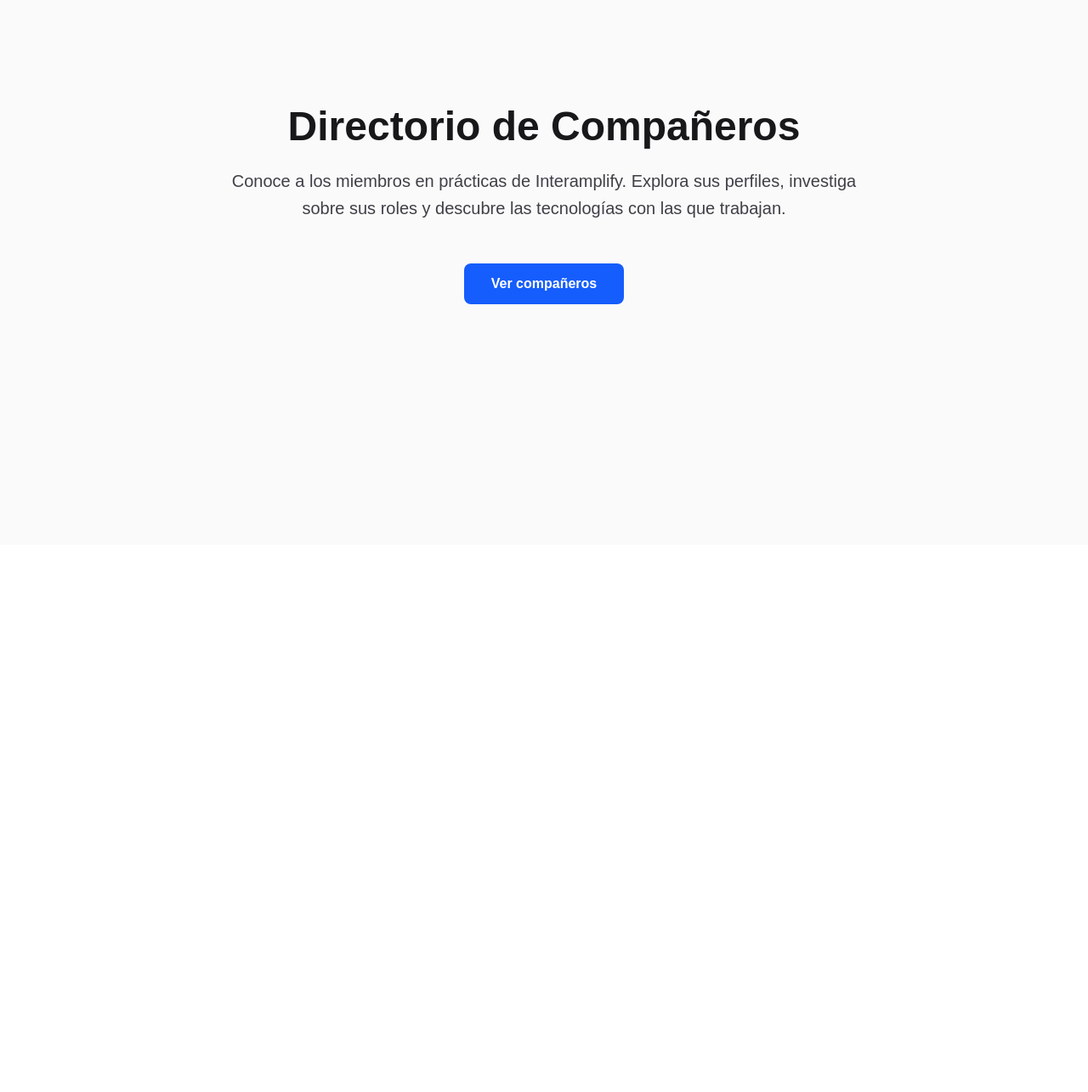
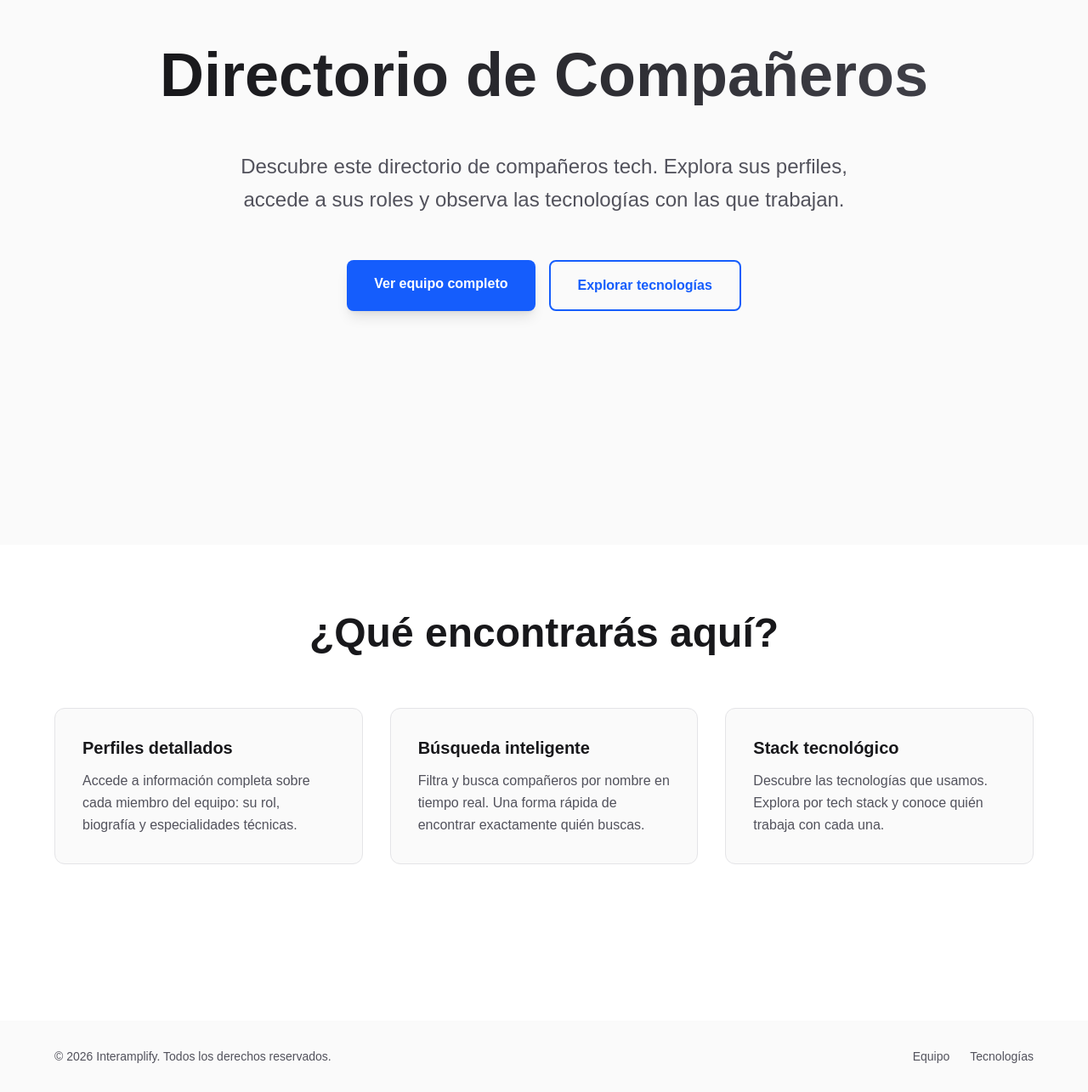
Before and after one commit to castellanogomezcarlos-wq/Directorio-companeros, a Next.js app: page / in a window 1280 px wide. Shown: the part 159-1444 px from the top of the page at 85% size. Before the commit the page ends 800 px from the top, so only its background shows below. Built offline with nearby package versions, Linux system fonts and the light colour scheme.

Commit message:
Carpetas y mejora de la página de bienvenida

```diff
--- a/src/app/page.tsx
+++ b/src/app/page.tsx
@@ -1,29 +1,94 @@
-import Image from "next/image";
 import Link from "next/link";
 
 export default function PantallaInicio() {
   return (
-    <main className="min-h-screen bg-zinc-50 dark:bg-zinc-950 flex items-center justify-center">
-      <div className="max-w-3xl mx-auto px-4 text-center">
-        {/* Nombre de la aplicación */}
-        <h1 className="text-5xl font-bold text-zinc-900 dark:text-zinc-50 mb-6">
+    <main className="min-h-screen bg-zinc-50 dark:bg-zinc-950 text-zinc-900 dark:text-zinc-50">
+      {/* Hero Section */}
+      <section className="min-h-screen flex items-center justify-center px-4 py-16">
+        <div className="max-w-5xl mx-auto text-center">
+          {/* Titular principal */}
+          <h1 className="text-6xl sm:text-7xl font-bold mb-13 bg-gradient-to-r from-zinc-900 to-zinc-700 dark:from-zinc-50 dark:to-zinc-300 bg-clip-text text-transparent">
             Directorio de Compañeros
           </h1>
 
-        {/* Mensaje de bienvenida */}
-        <p className="text-xl text-zinc-700 dark:text-zinc-400 mb-12 leading-relaxed">
-          Conoce a los miembros en prácticas de Interamplify. Explora sus perfiles, investiga
-          sobre sus roles y descubre las tecnologías con las que trabajan.
+          {/* Subtítulo */}
+          <p className="text-xl sm:text-2xl text-zinc-600 dark:text-zinc-400 mb-13 leading-relaxed max-w-3xl mx-auto">
+            Descubre este directorio de compañeros tech. Explora sus perfiles, accede a sus roles y observa las
+            tecnologías con las que trabajan.
           </p>
 
-        {/* Enlace a los compañeros */}
+          {/* Call-to-action / Enlaces */}
+          <div className="flex flex-col sm:flex-row gap-4 justify-center mb-16">
             <Link
               href="/companeros"
-          className="inline-block px-8 py-3 bg-blue-600 dark:bg-blue-400 text-white dark:text-zinc-950 font-semibold rounded-lg hover:bg-blue-700 dark:hover:bg-blue-300 transition-colors duration-200"
+              className="px-8 py-4 bg-blue-600 dark:bg-blue-400 text-white dark:text-zinc-950 font-semibold rounded-lg hover:bg-blue-700 dark:hover:bg-blue-300 transition-all duration-200 transform hover:scale-105 shadow-lg"
             >
-          Ver compañeros
+              Ver equipo completo
+            </Link>
+            <Link
+              href="/tecnologias"
+              className="px-8 py-4 border-2 border-blue-600 dark:border-blue-400 text-blue-600 dark:text-blue-400 font-semibold rounded-lg hover:bg-blue-50 dark:hover:bg-zinc-900 transition-all duration-200"
+            >
+              Explorar tecnologías
             </Link>
           </div>
+        </div>
+      </section>
+
+      {/* Sección de características */}
+      <section className="bg-white dark:bg-zinc-900 py-20 px-4 h-140">
+        <div className="max-w-6xl mx-auto">
+          <h2 className="text-4xl sm:text-5xl font-bold text-center mb-16">
+            ¿Qué encontrarás aquí?
+          </h2>
+
+          <div className="grid grid-cols-1 md:grid-cols-3 gap-8">
+            {/* Tarjeta 1 */}
+            <div className=" p-8 max-h-80 bg-zinc-50 dark:bg-zinc-800 rounded-xl border border-zinc-200 dark:border-zinc-700 ">
+
+              <h3 className="text-xl font-semibold mb-3">Perfiles detallados</h3>
+              <p className="text-zinc-600 dark:text-zinc-400 leading-relaxed">
+                Accede a información completa sobre cada miembro del equipo: su rol,
+                biografía y especialidades técnicas.
+              </p>
+            </div>
+
+            {/* Tarjeta 2 */}
+            <div className=" p-8 max-h-50 bg-zinc-50 dark:bg-zinc-800 rounded-xl border border-zinc-200 dark:border-zinc-700 ">
+
+              <h3 className="text-xl font-semibold mb-3">Búsqueda inteligente</h3>
+              <p className="text-zinc-600 dark:text-zinc-400 leading-relaxed">
+                Filtra y busca compañeros por nombre en tiempo real. Una forma rápida
+                de encontrar exactamente quién buscas.
+              </p>
+            </div>
+
+            {/* Tarjeta 3 */}
+            <div className=" p-8 max-h-50 bg-zinc-50 dark:bg-zinc-800 rounded-xl border border-zinc-200 dark:border-zinc-700 ">
+              <h3 className="text-xl font-semibold mb-3">Stack tecnológico</h3>
+              <p className="text-zinc-600 dark:text-zinc-400 leading-relaxed">
+                Descubre las tecnologías que usamos. Explora por tech stack y conoce
+                quién trabaja con cada una.
+              </p>
+            </div>
+          </div>
+        </div>
+      </section>
+
+      {/* Footer */}
+      <footer className="bg-zinc-50 dark:bg-zinc-950 text-zinc-900 dark:text-zinc-50 dark:border-zinc-800 py-8 px-4">
+        <div className="max-w-6xl mx-auto flex flex-col sm:flex-row justify-between items-center gap-4 text-sm text-zinc-600 dark:text-zinc-300">
+          <p>© 2026 Interamplify. Todos los derechos reservados.</p>
+          <div className="flex gap-6">
+            <Link href="/companeros" className="hover:text-blue-600 dark:hover:text-blue-400 transition-colors">
+              Equipo
+            </Link>
+            <Link href="/tecnologias" className="hover:text-blue-600 dark:hover:text-blue-400 transition-colors">
+              Tecnologías
+            </Link>
+          </div>
+        </div>
+      </footer>
     </main>
   );
 }
```
Also changed, not shown: src/app/tecnologias/page.tsx (added), src/app/tecnologias/tech/page.tsx (added). Lines whose indentation alone changed are shown as unchanged.
